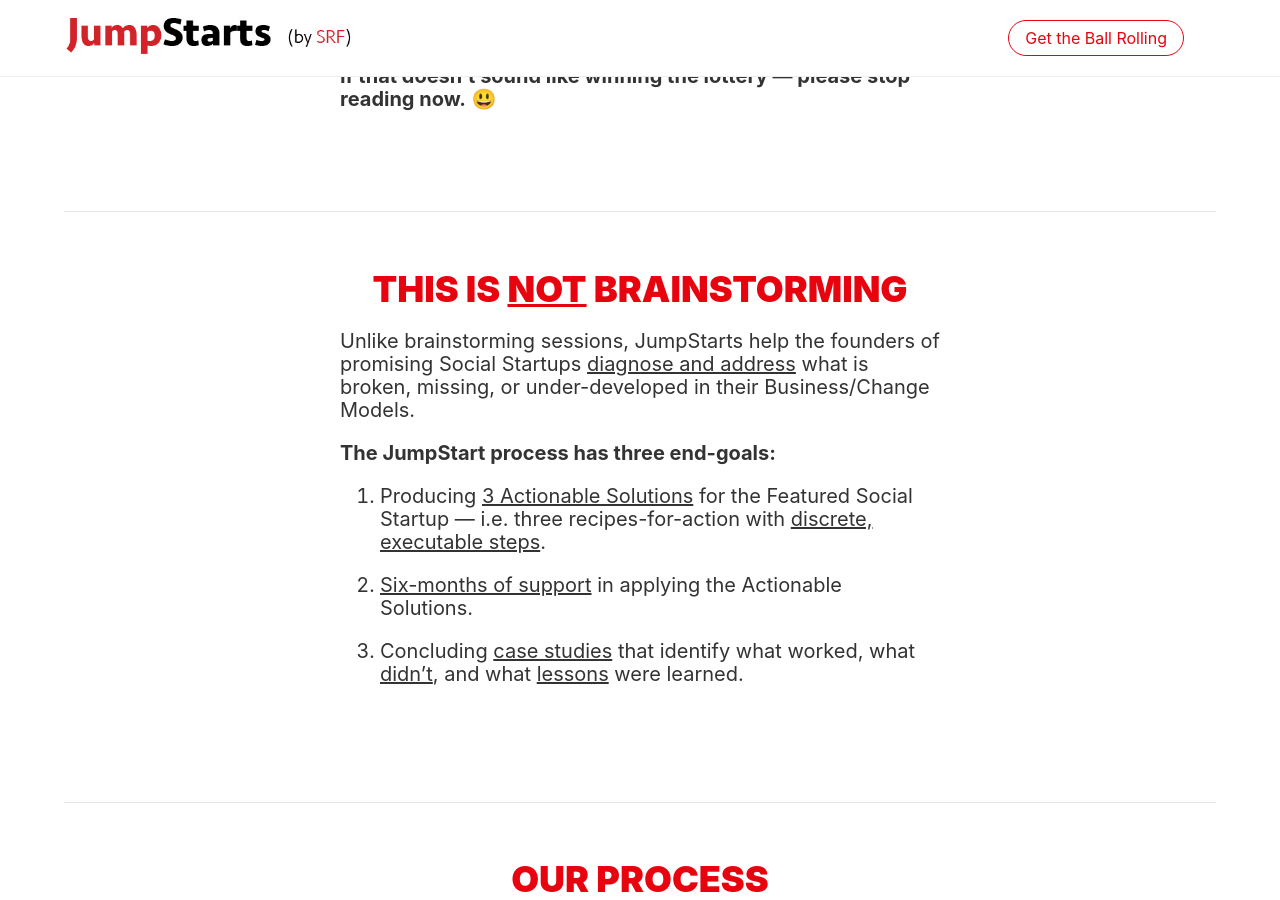
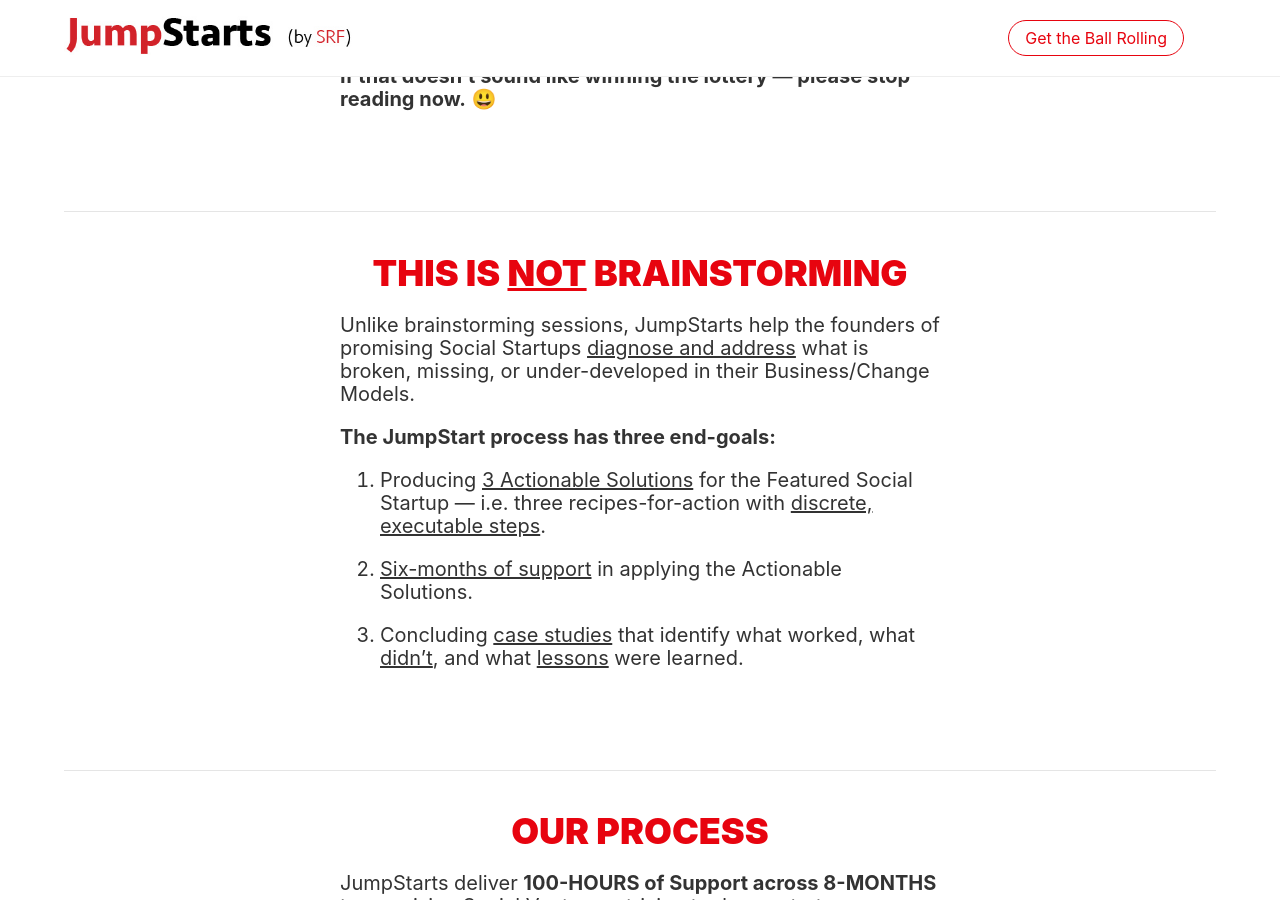
Before and after one commit to aaronergreen/jumpstarts, a Jekyll site: the page built from index.html, in a window 1280 px wide and 900 px high, scrolled down 977 px. Built offline with Jekyll 4.4.1, drawn with Linux system fonts in a browser that asks for light colours.

Commit message:
white space 3

```diff
--- a/_layouts/home.html
+++ b/_layouts/home.html
@@ -11,7 +11,7 @@
 
   {% assign data = site.about | sort: 'order' %}
   {% for object in data  %}
-    <div id="{{ object.slug }}" class="{% if forloop.index == 1  %}pb3 {% else  %}pv4 {% endif %}bb b--black-10 cf">
+    <div id="{{ object.slug }}" class="{% if forloop.index == 1  %}pb3 {% else  %}pv3 {% endif %}bb b--black-10 cf">
       <div class="tc pb5">
         <h1 class="f2 fw9 mb0 dark-red ttu">
           {{ object.title | markdownify | remove: '<p>' | remove: '</p>'  }}
```
